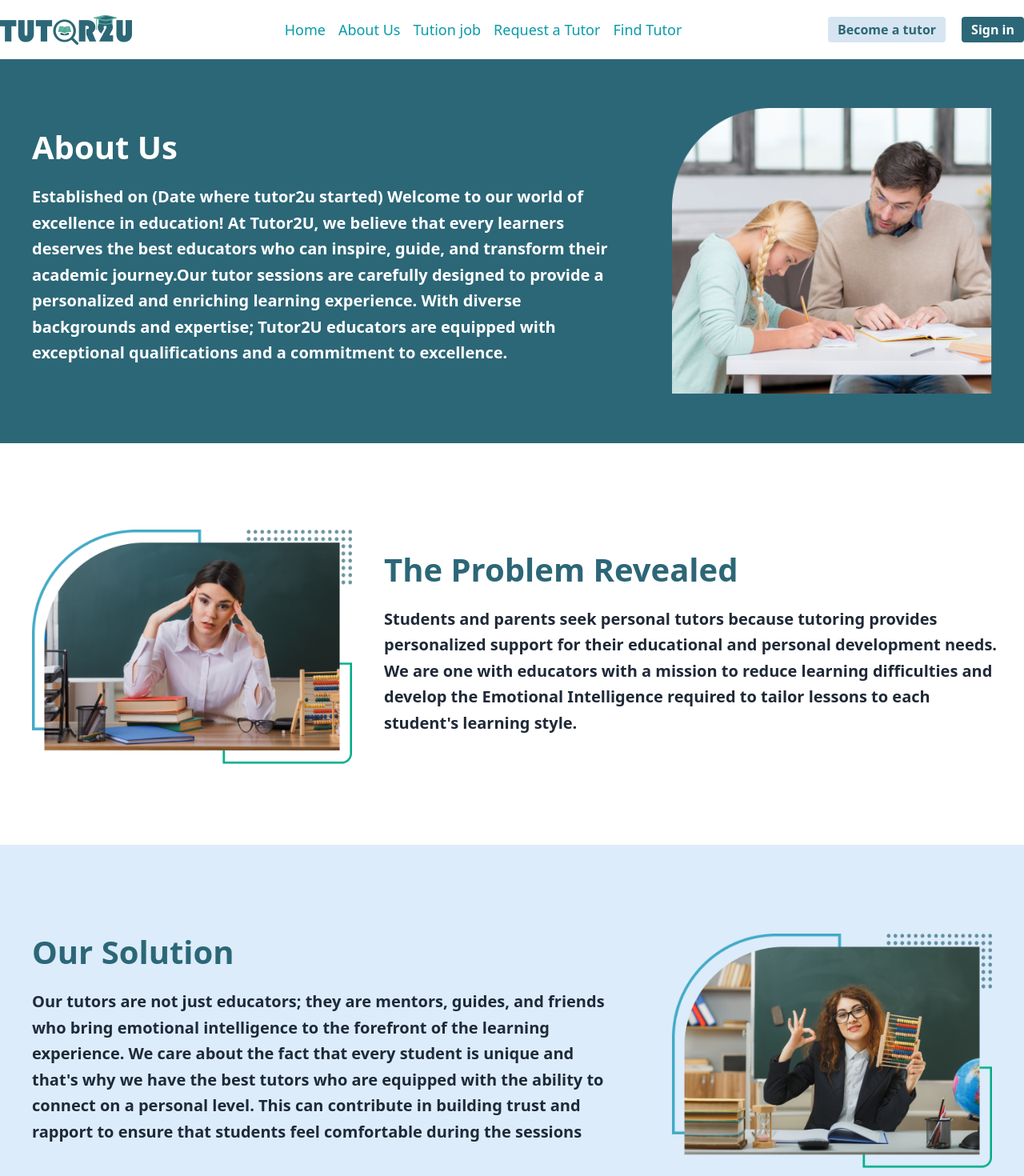
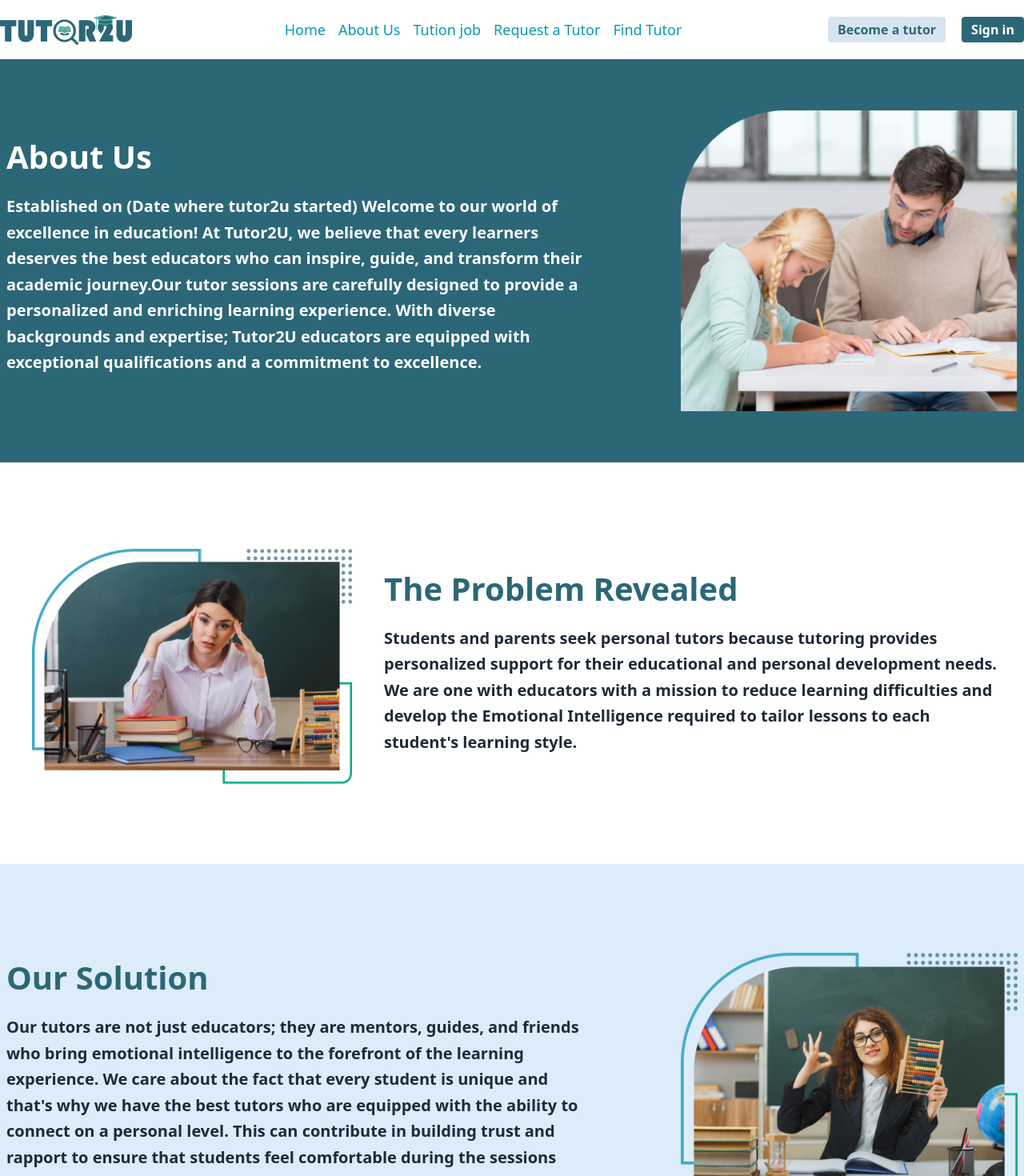
Before and after one commit to krazytofayel/tutor2u, a React (Vite) app: page /about_us in a window 1280 px wide. Shown: the top 1470 px of the page at 80% size. Built offline with nearby package versions, Linux system fonts and the light colour scheme; the HTML template or start-up script is replaced by a standard one.

Commit message:
about us  page check complete

```diff
--- a/src/Components/Pages/AboutUs/AboutUs.jsx
+++ b/src/Components/Pages/AboutUs/AboutUs.jsx
@@ -20,17 +20,17 @@ const AboutUs = () => {
     window.addEventListener("scroll", setFixed);
     return (
         <>
-          <div className={`z-10  ${navfix ? ' top-0 h-[9%] w-full fixed bg-white transition-all duration-300 ease-in-out ' : ''}`} >
+            <div className={`z-20  ${navfix ? ' top-0 h-[10%] md:h-[11.5%] lg:h-[11%] w-full fixed bg-white transition-all duration-300 ease-in-out ' : ''}`} >
         <Navbars className='relative ' />
 
       </div>
             {/* About top banner start */}
 
             <section className="AboutUs_Top_Banner bg-[#2C6777]">
-                <div className="container px-5 py-10 lg:py-14 md:py-10  mx-auto mb-12">
-                    <div className=" mx-auto flex flex-wrap px-5 md:flex-row flex-col items-center">
+                <div className="container py-10 lg:py-14 md:py-10  mx-auto mb-12">
+                    <div className=" mx-auto flex flex-wrap md:flex-row flex-col items-center p-2 xl:p-2">
                         <div className="xl:w-4/6 lg:w-2/4 md:w-1/2 w-full lg:pr-10 lg:py-6 mb-6 lg:mb-0 md:pr-5">
-                            <div className="xl:w-[45rem]">
+                            <div className="xl:w-[45rem] text-center md:text-start">
                                 <h1 className="text-white text-[24px] xl:text-[40px] lg:text-[36px] md:text-[27px] title-font font-bold mb-4 ">
                                     About Us
                                 </h1>
@@ -42,7 +42,7 @@ const AboutUs = () => {
                             </div>
                         </div>
 
-                        <div className=" xl:w-2/6 lg:w-2/4  md:w-1/2 w-full lg:h-auto h-auto object-cover object-center">
+                        <div className=" xl:w-2/6 lg:w-2/4  md:w-1/2 w-full lg:h-auto h-auto object-cover flex justify-center md:justify-end">
                             <img alt="Top-Banner-Side-Image" className=" " src={aboutsideimg} />
                         </div>
                     </div>
@@ -60,7 +60,7 @@ const AboutUs = () => {
                             <img alt="Top-Banner-Side-Image" className=" " src={problemresolvedsideimg} />
                         </div>
                         <div className="xl:w-4/6 lg:w-2/4 md:w-1/2 w-full lg:pr-10 lg:py-6 mb-6 lg:mb-0 md:pr-5 ">
-                            <div className="xl:w-[48rem] xl:ml-10  md:ml-5">
+                            <div className="xl:w-[48rem] xl:ml-10  md:ml-5 text-center md:text-start">
                                 <h1 className="text-[#2c6777]  text-[24px] xl:text-[40px] lg:text-[36px] md:text-[27px] title-font font-bold mb-4 ">
                                     The Problem Revealed
                                 </h1>
@@ -77,10 +77,10 @@ const AboutUs = () => {
 
             {/* Our Solution section start */}
             <section className="AboutUs_Top_Banner bg-[#DCECFA]">
-                <div className="container px-5 py-10 lg:py-20 md:py-10  mx-auto mb-12">
-                    <div className=" mx-auto flex flex-wrap px-5 md:flex-row flex-col items-center">
+                <div className="container  py-10 lg:py-20 md:py-10  mx-auto mb-12">
+                    <div className=" mx-auto flex flex-wrap md:flex-row flex-col items-center p-2 md:-p-0">
                         <div className="xl:w-4/6 lg:w-2/4 md:w-1/2 w-full lg:pr-10 lg:py-6 mb-6 lg:mb-0 md:pr-5">
-                            <div className="xl:w-[45rem]">
+                            <div className="xl:w-[45rem] text-center md:text-start">
                                 <h1 className="text-[#2c6777] text-[24px] xl:text-[40px] lg:text-[36px] md:text-[27px] title-font font-bold mb-4 ">
                                     Our Solution
                                 </h1>
@@ -91,7 +91,7 @@ const AboutUs = () => {
                             </div>
                         </div>
 
-                        <div className=" xl:w-2/6 lg:w-2/4  md:w-1/2 w-full lg:h-auto h-auto object-cover object-center">
+                        <div className=" xl:w-2/6 lg:w-2/4  md:w-1/2 w-full lg:h-auto h-auto object-cover object-center flex justify-center md:justify-end">
                             <img alt="Top-Banner-Side-Image" className="mt-5 " src={solutionsideimg} />
                         </div>
                     </div>
@@ -165,7 +165,7 @@ const AboutUs = () => {
                 <div className="container px-5 py-10 lg:py-14 md:py-10  mx-auto ">
                     <div className=" mx-auto flex flex-wrap px-5 md:flex-row flex-col items-center">
                         <div className="xl:w-4/6 lg:w-2/4 md:w-1/2 w-full lg:pr-10 lg:py-6 mb-6 lg:mb-0 md:pr-5">
-                            <div className="xl:w-[45rem]">
+                            <div className="xl:w-[45rem] text-center md:text-start">
                                 <h1 className="text-[#2c6777] text-[24px] xl:text-[30px] lg:text-[30px] md:text-[26px] title-font font-bold mb-2 ">
                                     Our Mission
                                 </h1>
@@ -176,7 +176,7 @@ const AboutUs = () => {
                                     knowledge in the education industry.
                                 </p>
                             </div>
-                            <div className="xl:w-[45rem]">
+                            <div className="xl:w-[45rem] text-center md:text-start">
                                 <h1 className="text-[#2c6777] text-[24px] xl:text-[30px] lg:text-[30px] md:text-[26px] title-font font-bold mt-10 mb-2 ">
                                     Our Goal
                                 </h1>
```
Lines whose indentation alone changed are shown as unchanged.
